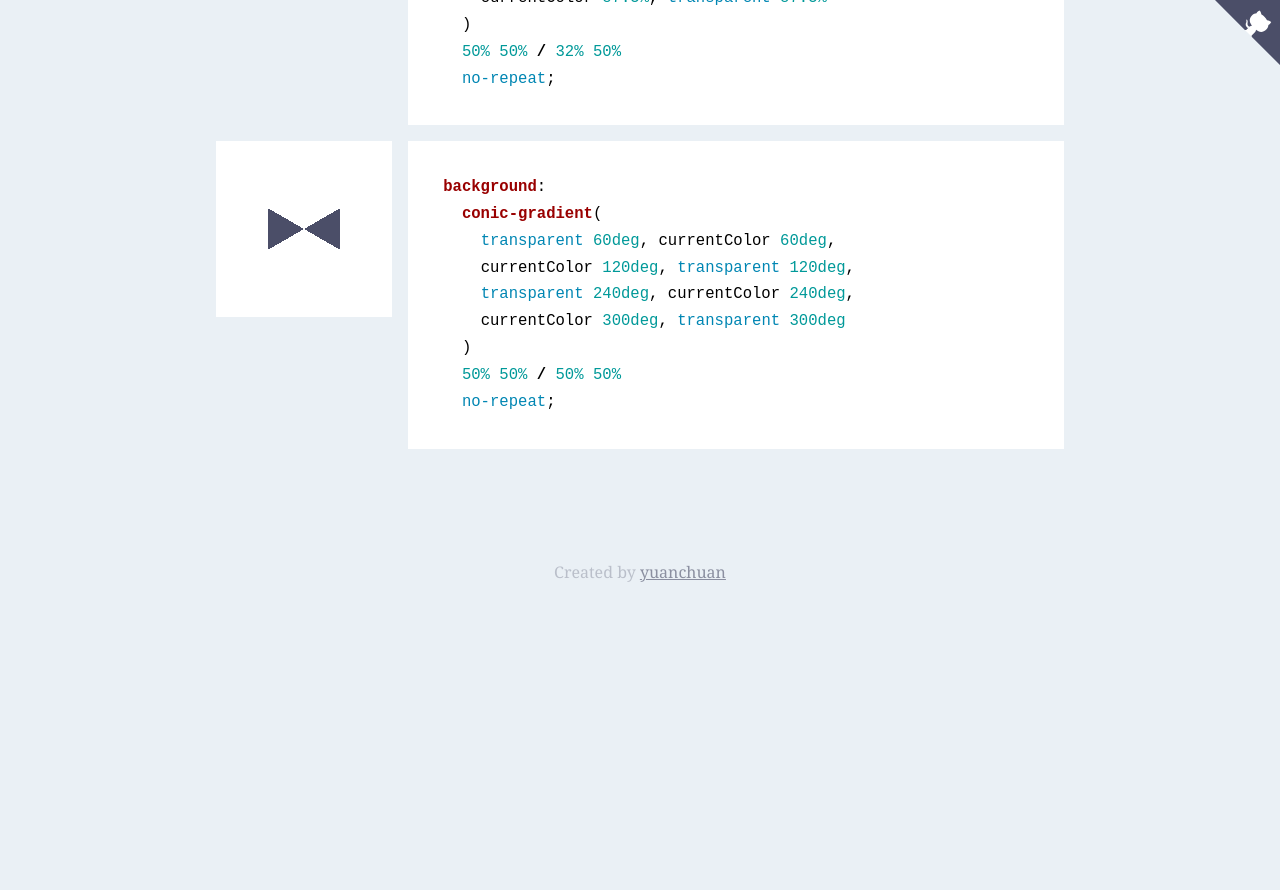
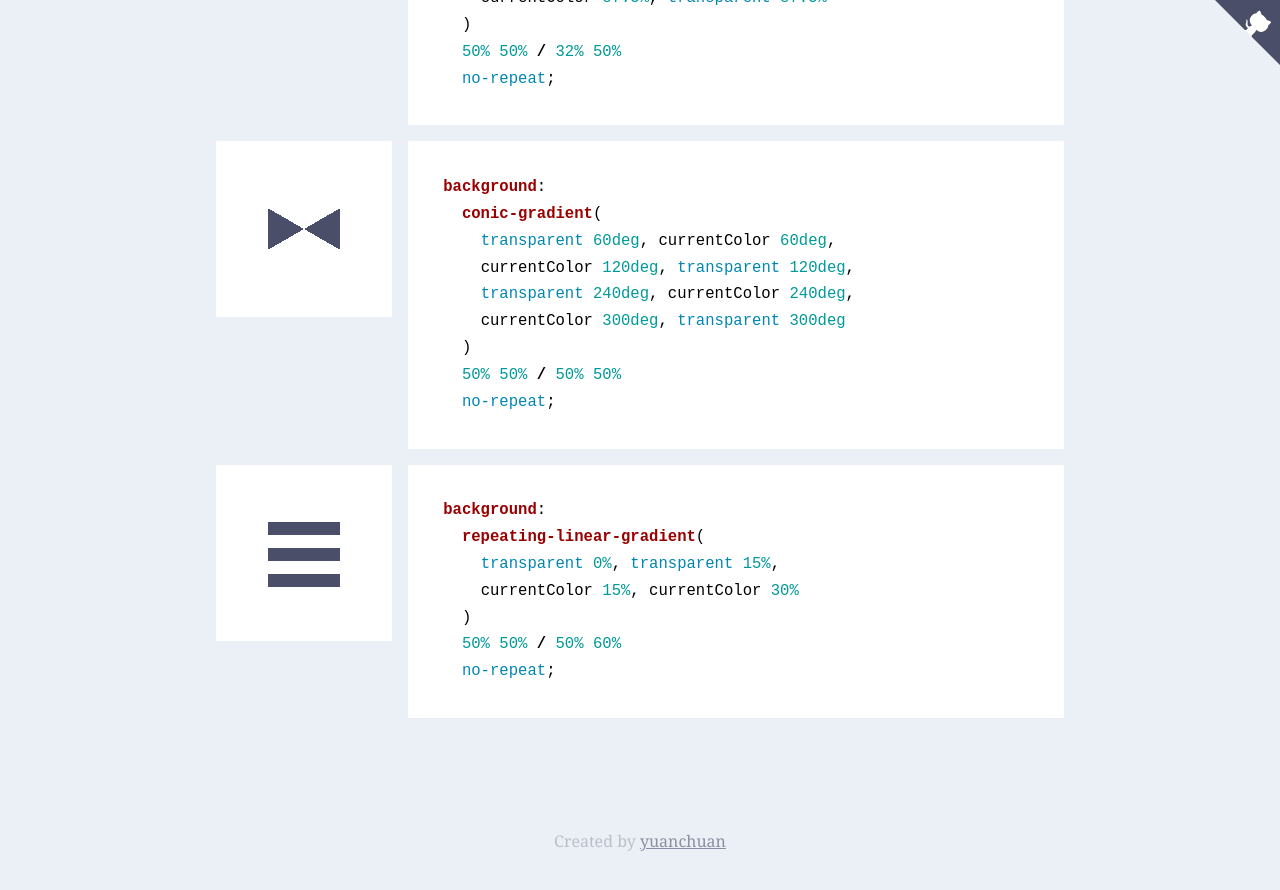
Before and after one commit to yuanchuan/gradient-shapes, a Jekyll site: the page built from index.html, in a window 1280 px wide and 900 px high, scrolled down 3931 px. Shown: the top 890 px of the window. Built offline with Jekyll 4.4.1, drawn with Linux system fonts in a browser that asks for light colours; before the commit the page ends 4562 px from its top, so only the background shows below that.

Commit message:
add hamburger shape

```diff
--- a/index.html
+++ b/index.html
@@ -410,3 +410,30 @@
   <css-doodle use="var(--doodle-tie)"></css-doodle>
   </div>
 </div>
+
+
+<div class="shape" data-name="hamburger">
+  <div class="preview">
+    <div style="background:
+  repeating-linear-gradient(
+    transparent 0%, transparent 15%,
+    currentColor 15%, currentColor 30%
+  )
+  50% 50% / 50% 60%
+  no-repeat;"></div>
+  </div>
+  <div class="code">
+{% highlight css %}
+div {
+background:
+  repeating-linear-gradient(
+    transparent 0%, transparent 15%,
+    currentColor 15%, currentColor 30%
+  )
+  50% 50% / 50% 60%
+  no-repeat;
+}
+{% endhighlight %}
+  <css-doodle use="var(--doodle-hamburger)"></css-doodle>
+  </div>
+</div>
```
Also changed, not shown: 1 other file.
